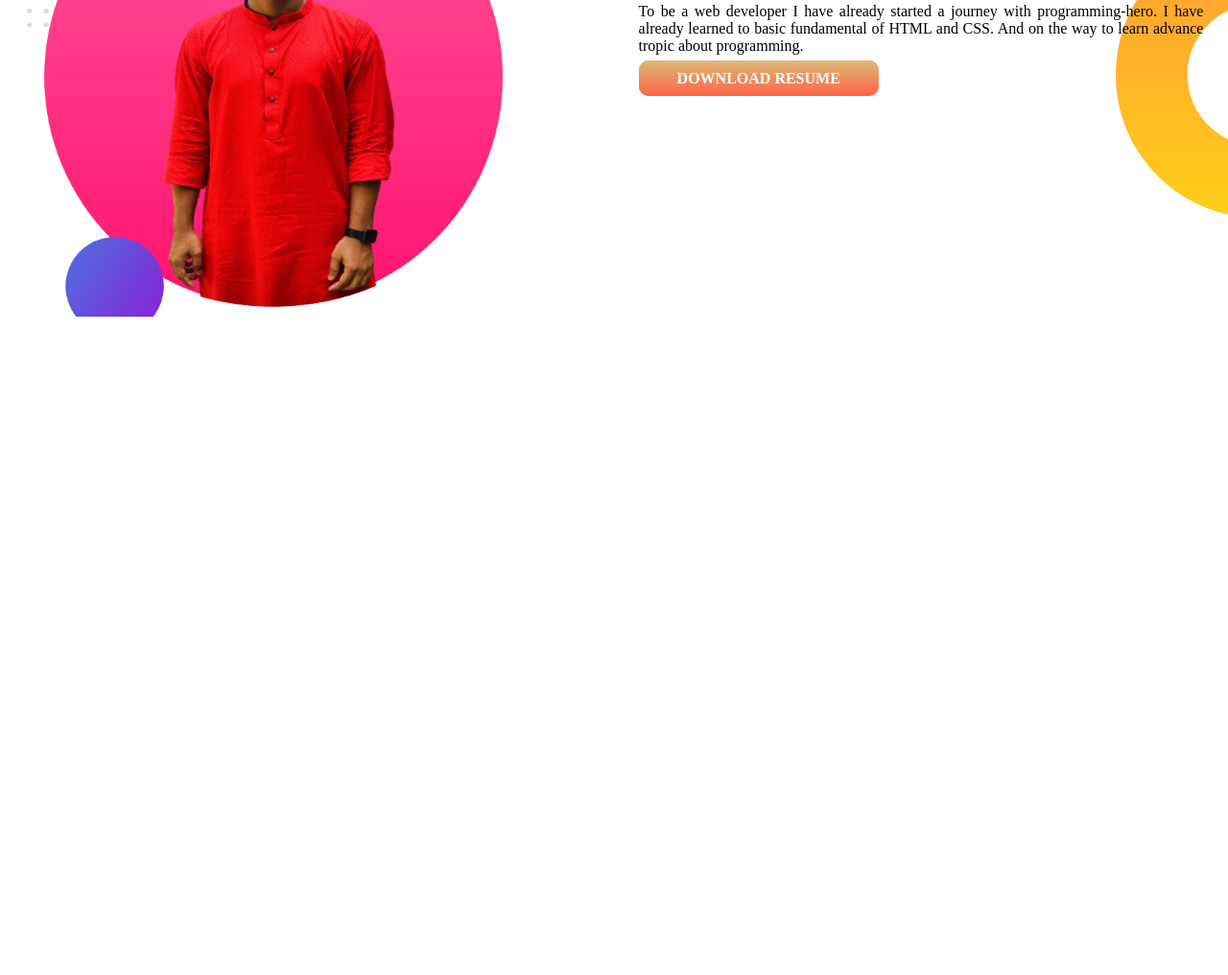
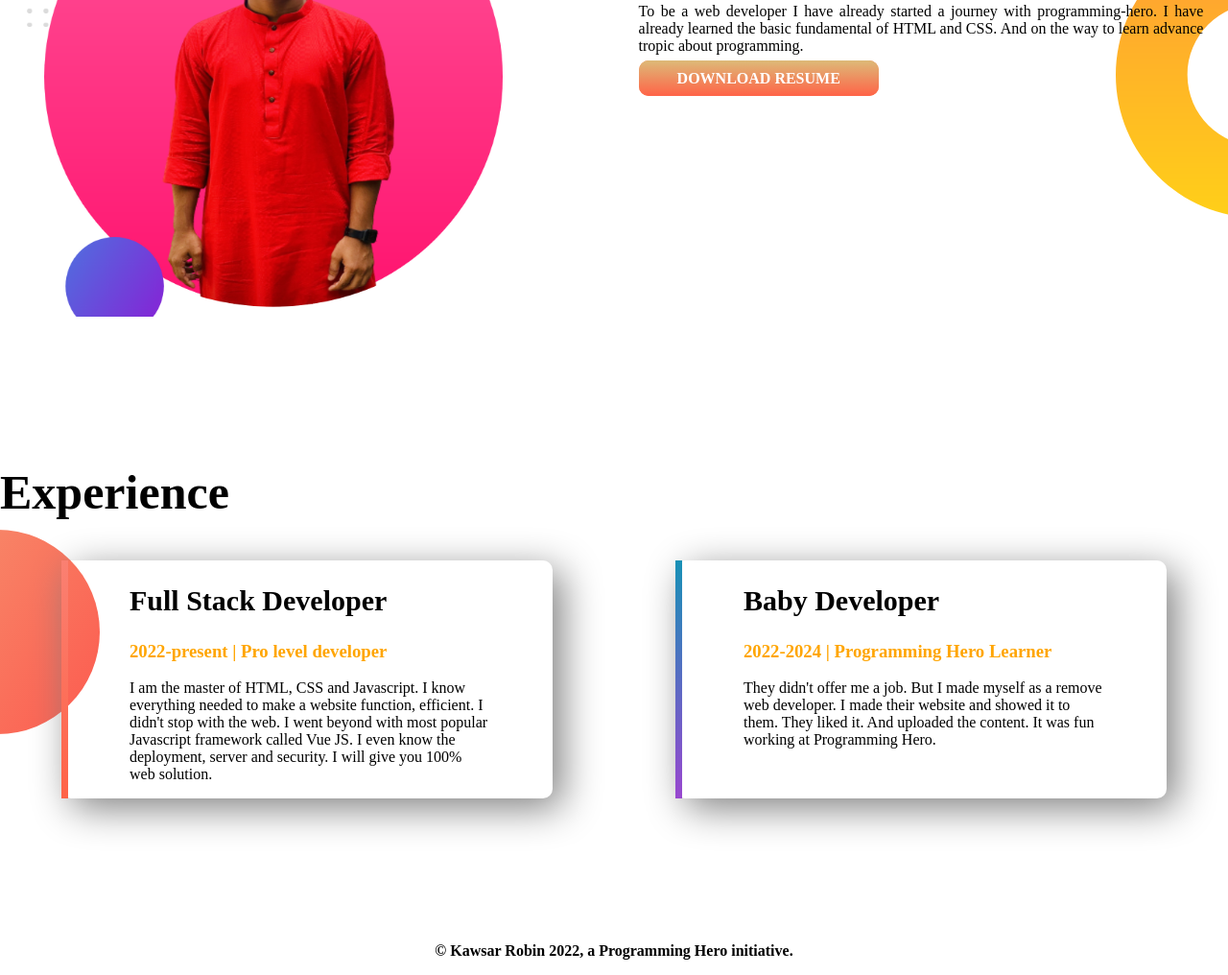
Before and after one commit to KawsarRobin/Developer-portfolio, a plain HTML site: page index.html in a window 1280 px wide. Shown: the part 859-1875 px from the top of the page at 96% size. Before the commit the page ends 1343 px from the top, so only its background shows below. Drawn offline with Linux system fonts and the light colour scheme; a web font is replaced by a local one.

Commit message:
final task added

```diff
--- a/index.html
+++ b/index.html
@@ -14,7 +14,7 @@
 </head>
 
 <body>
-    <section class="top-banner">
+    <section class="top-banner flexible-content">
         <div class="half-width">
             <h1>Welcome to </h1>
             <h1> <span class="orange-color">Kawsar Robin's</span> Universe!</h1>
@@ -24,10 +24,10 @@
                 seeking
                 for
                 money, though I'm already earing but that is not enough to fullfill my dreams. So, I decided to be a
-                web-developer so that I can make money from this. I don't know is it a bad idea or good but I won't stop
+                web-developer so that I can make money from this. I don't know is it a bad or good idea but I won't stop
                 untill
                 I got what I want. As I said I'm dedicated about it so, if you think you need me than just poke me
-                anywhere.
+                anywhere and keep me in your prayer.
             </P>
             <a class="link-button" target="_blank" href="https://www.linkedin.com/in/kawsar-robin-312752215/">HIRE
                 ME</a>
@@ -41,24 +41,55 @@
 
 
 
-    <section class="dream-big">
+    <section class="dream-big flexible-content">
         <div class="half-width">
             <img src="images/robin2.png" alt="">
         </div>
 
         <div class="half-width">
             <h1>Dream Big</h1>
-            <h3>Become a web developer and earn own</h3>
+            <h3>Become a web developer and earn own money</h3>
             <p>
-                To be a web developer I have already started a journey with programming-hero. I have already learned to
-                basic
-                fundamental of HTML and CSS. And on the way to learn advance tropic about programming.
+                To be a web developer I have already started a journey with programming-hero. I have already learned the
+                basic fundamental of HTML and CSS. And on the way to learn advance tropic about programming.
             </p>
             <a class="link-button" target="_blank" href="">DOWNLOAD RESUME</a>
         </div>
 
     </section>
 
+
+    <section class="experience-area">
+        <h1>Experience</h1>
+        <div class="flexible-content">
+            <div id="full-stack-experience" class="experience-item">
+                <h2>Full Stack Developer</h2>
+                <h3 class="orange-color"> 2022-present | Pro level developer</h3>
+                <p>
+                    I am the master of HTML, CSS and Javascript. I know everything needed to make a website function,
+                    efficient. I didn't stop with the web. I went beyond with most popular Javascript framework called
+                    Vue
+                    JS. I even know the deployment, server and security. I will give you 100% web solution.
+                </p>
+            </div>
+            <div id="baby-dev" class="experience-item">
+                <h2>Baby Developer</h2>
+                <h3 class="orange-color">2022-2024 | Programming Hero Learner</h3>
+                <p>
+                    They didn't offer me a job. But I made myself as a remove web developer. I made their website and
+                    showed
+                    it to them. They liked it. And uploaded the content. It was fun working at Programming Hero.
+                </p>
+
+            </div>
+        </div>
+    </section>
+
+    <footer>
+        <p>
+            © Kawsar Robin 2022, a Programming Hero initiative.
+        </p>
+    </footer>
 </body>
 
 </html>
--- a/style.css
+++ b/style.css
@@ -5,10 +5,13 @@ body{
 h1{
     font-size:50px;
 }
+h2{
+    font-size: 30px;
+}
 .orange-color{
     color: orange
 }
-section{
+.flexible-content{
     display:flex;
     margin-bottom: 150px;
 }
@@ -16,6 +19,7 @@ section{
     width: 50%;
     padding-left: 2%;
     padding-right: 2%;
+    text-align: justify;
 }
 .half-width img{
     width:90%;
@@ -39,8 +43,32 @@ section{
     background-repeat: no-repeat;
     background-position: right;
 }
-
-.half-width p{
-    text-align: justify;
+.experience-area{
+ background-image: url(images/exp-bg.png);
+ background-repeat: no-repeat;
+ background-position: left;
+}
+.experience-item{
+    width: 40%;
+    margin-left: 5%;
+    margin-right: 5%;
+    padding-left: 5%;
+    padding-right: 5%;
+    border-radius: 10px;
+    box-shadow: 10px 10px 40px gray;
+}
+#full-stack-experience{
+    border-left: 7px solid;
+    border-image: linear-gradient( salmon, tomato);
+    border-image-slice:1;
 
 }
+#baby-dev{
+    border-left: 7px solid;
+    border-image: linear-gradient(#1791b6, #9947cf);
+    border-image-slice: 1;
+}
+footer p{
+    text-align: center;
+    font-weight: bold;
+}
```
Also changed, not shown: images/jhankar.png (deleted), images/jhankar2.png (deleted), 1 other file.
